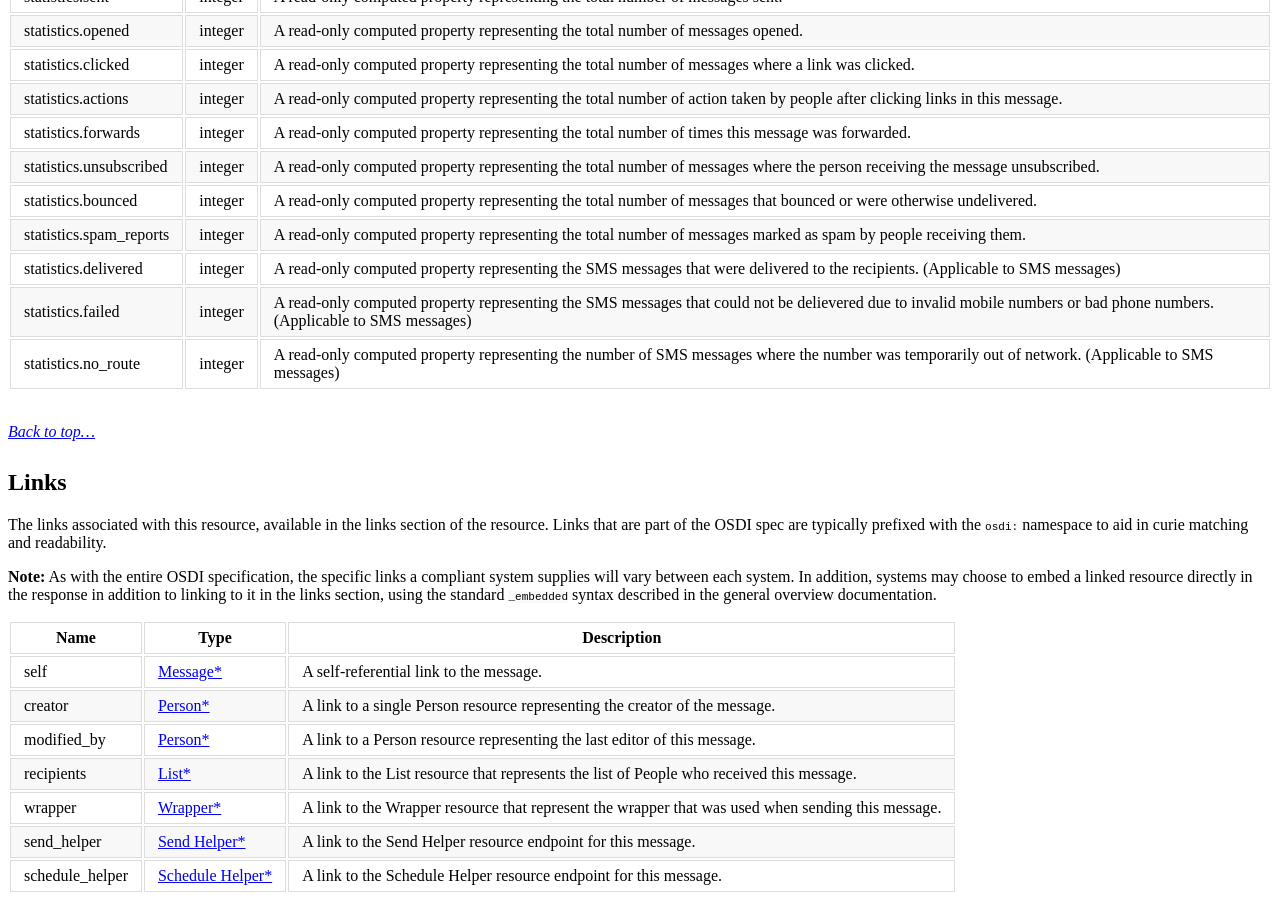
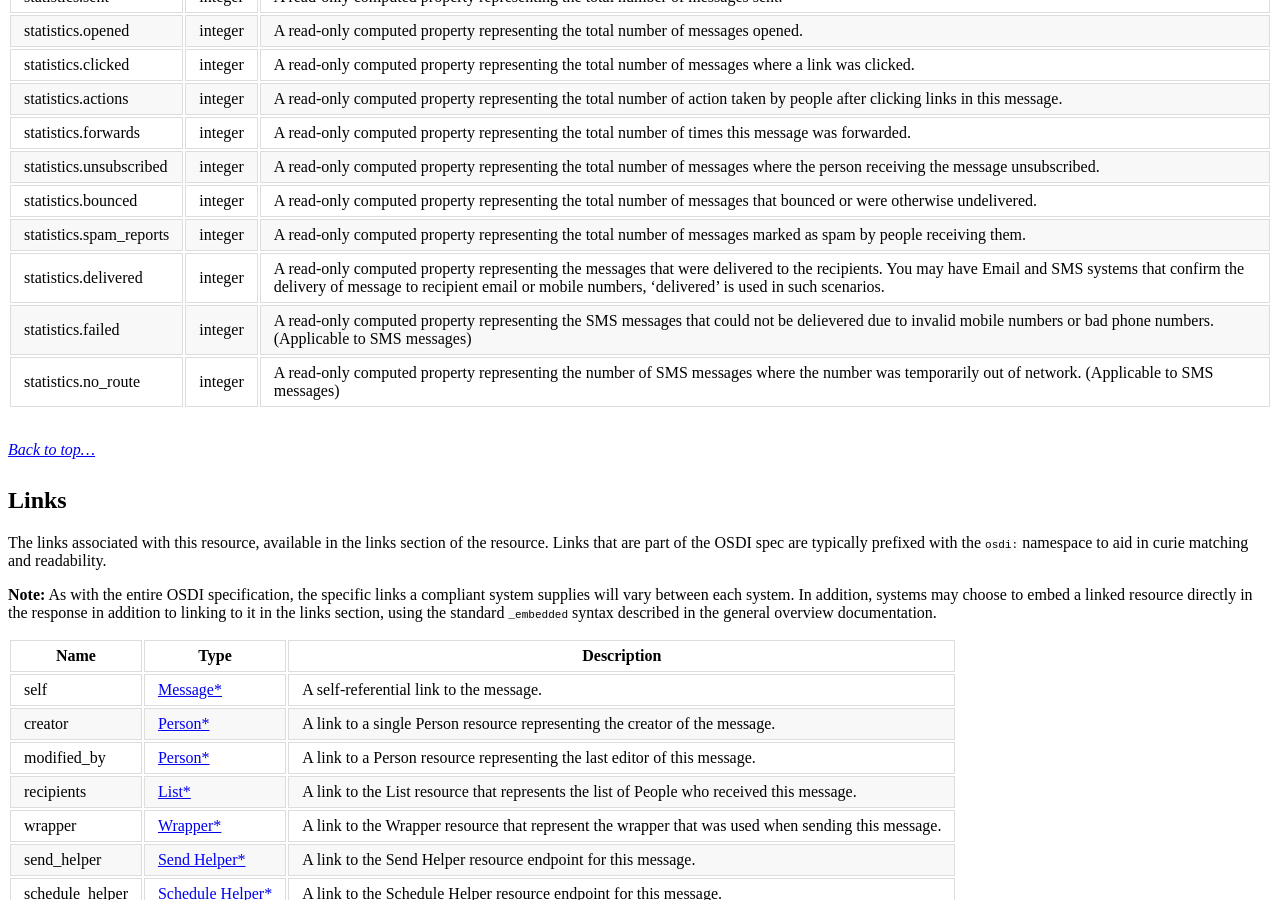
Before and after one commit to opensupporter/osdi-docs, a Jekyll site: the page built from messages.md, in a window 1280 px wide and 900 px high, scrolled down 3623 px. Built offline with Jekyll 4.4.1, drawn with Linux system fonts in a browser that asks for light colours; a style sheet for code colours, icons or effects is not loaded; some of the changed text lies outside the part shown.

Commit message:
Updated delivered statistics for Email and SMS messages

```diff
--- a/messages.md
+++ b/messages.md
@@ -99,7 +99,7 @@ These JSON hashes included in the table above are broken out into their own tabl
 |statistics.unsubscribed	|integer    |A read-only computed property representing the total number of messages where the person receiving the message unsubscribed.
 |statistics.bounced	|integer    |A read-only computed property representing the total number of messages that bounced or were otherwise undelivered.
 |statistics.spam_reports	|integer    |A read-only computed property representing the total number of messages marked as spam by people receiving them.
-|statistics.delivered       |integer    |A read-only computed property representing the SMS messages that were delivered to the recipients. (Applicable to SMS messages)
+|statistics.delivered       |integer    |A read-only computed property representing the messages that were delivered to the recipients. You may have Email and SMS systems that confirm the delivery of message to recipient email or mobile numbers, 'delivered' is used in such scenarios.
 |statistics.failed   |integer   |A read-only computed property representing the SMS messages that could not be delievered due to invalid mobile numbers or bad phone numbers. (Applicable to SMS messages)
 |statistics.no_route |integer   |A read-only computed property representing the number of SMS messages where the number was temporarily out of network. (Applicable to SMS messages)
 
@@ -220,6 +220,7 @@ Cache-Control: max-age=0, private, must-revalidate
                 "sent_end_date": "2015-03-14T13:00:00Z",
                 "statistics": {
                     "sent": 14123,
+                    "delivered": 12637,
                     "opened": 5637,
                     "clicked": 1753,
                     "actions": 253,
@@ -369,6 +370,7 @@ Cache-Control: max-age=0, private, must-revalidate
     "sent_end_date": "2015-03-14T13:00:00Z",
     "statistics": {
         "sent": 14123,
+        "delivered": 12637,
         "opened": 5637,
         "clicked": 1753,
         "actions": 253,
```
